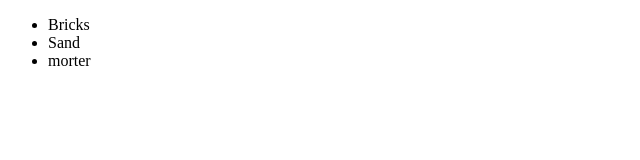
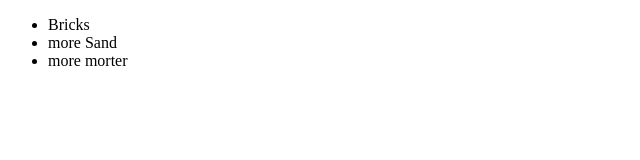
Before and after one commit to rajvanshad/newGitTest, a plain HTML site: page Index.html in a window 1280 px wide. Shown: the full height of the page, 0-640 px from the left. Drawn offline with Linux system fonts and the light colour scheme.

Commit message:
i added this to check if it works for me or not

```diff
--- a/Index.html
+++ b/Index.html
@@ -7,8 +7,8 @@
 <div></div>
 	<ul>
 		<li>Bricks</li>
-		<li>Sand</li>
-		<li>morter</li>
+		<li>more Sand</li>
+		<li>more morter</li>
 </ul>
 </body>
 </html>
```
